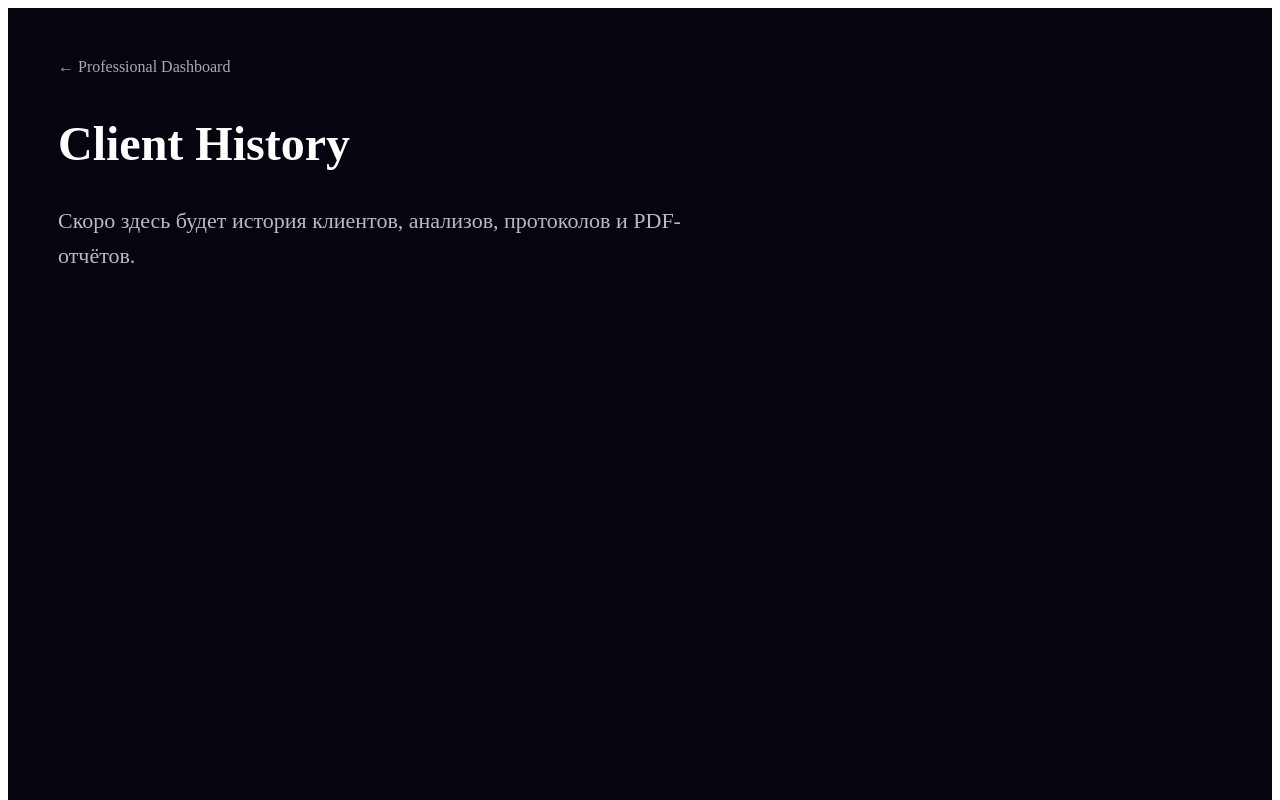
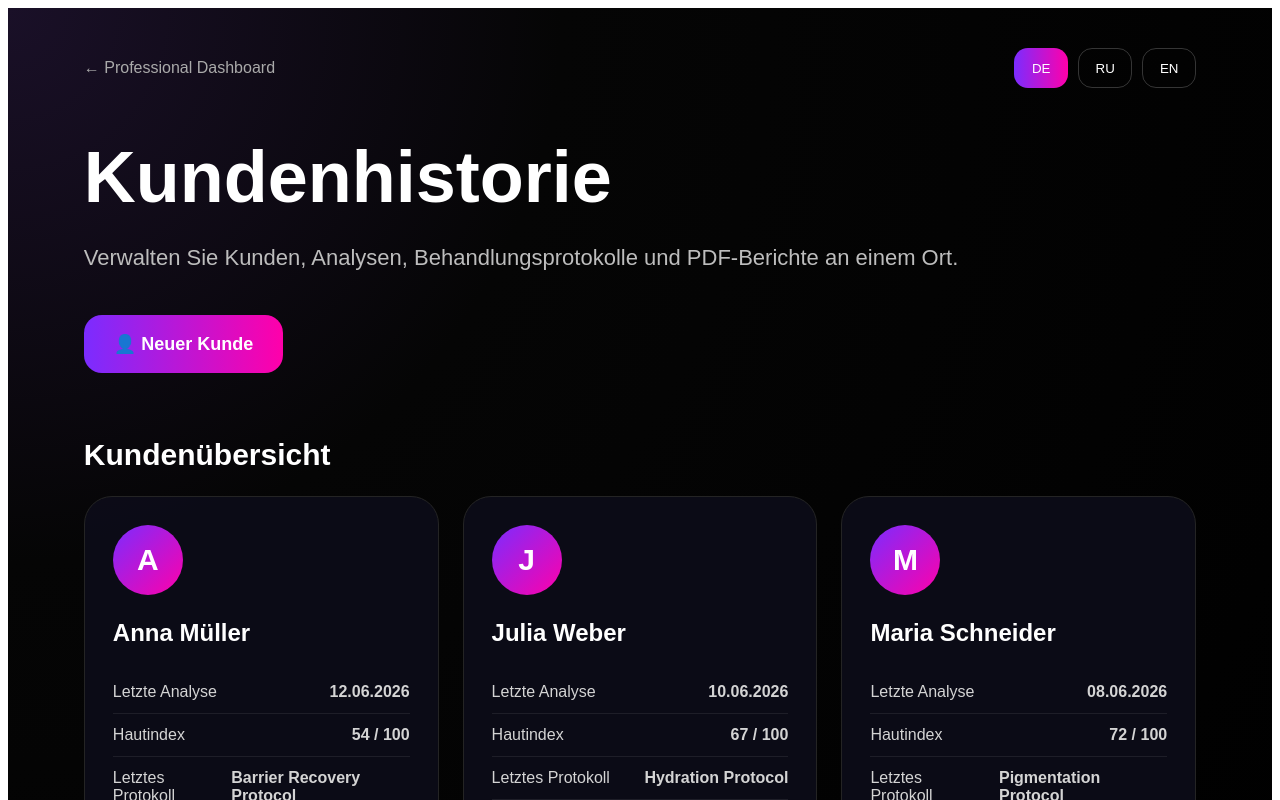
Before and after one commit to piladd-design/formulens-lab, a Next.js app: page /pro/clients in a window 1280 px wide. Shown: the top 800 px of the page. Built offline with nearby package versions, Linux system fonts and the light colour scheme.

Commit message:
Update page.js

```diff
--- a/app/pro/clients/page.js
+++ b/app/pro/clients/page.js
@@ -1,19 +1,282 @@
+'use client'
+
 import Link from 'next/link'
+import { useState } from 'react'
+
+const translations = {
+  DE: {
+    back: '← Professional Dashboard',
+    title: 'Kundenhistorie',
+    subtitle:
+      'Verwalten Sie Kunden, Analysen, Behandlungsprotokolle und PDF-Berichte an einem Ort.',
+
+    newClient: '👤 Neuer Kunde',
+
+    lastAnalysis: 'Letzte Analyse',
+    skinScore: 'Hautindex',
+    lastProtocol: 'Letztes Protokoll',
+    reports: 'PDF-Berichte',
+
+    clientList: 'Kundenübersicht',
+  },
+
+  RU: {
+    back: '← Профессиональная панель',
+    title: 'История клиентов',
+    subtitle:
+      'Управление клиентами, анализами кожи, протоколами процедур и PDF-отчётами в одном месте.',
+
+    newClient: '👤 Новый клиент',
+
+    lastAnalysis: 'Последний анализ',
+    skinScore: 'Индекс кожи',
+    lastProtocol: 'Последний протокол',
+    reports: 'PDF-отчёты',
+
+    clientList: 'Список клиентов',
+  },
+
+  EN: {
+    back: '← Professional Dashboard',
+    title: 'Client History',
+    subtitle:
+      'Manage clients, skin analyses, treatment protocols and PDF reports in one place.',
+
+    newClient: '👤 New Client',
+
+    lastAnalysis: 'Last Analysis',
+    skinScore: 'Skin Score',
+    lastProtocol: 'Last Protocol',
+    reports: 'PDF Reports',
+
+    clientList: 'Client List',
+  },
+}
+
+const demoClients = [
+  {
+    name: 'Anna Müller',
+    analysis: '12.06.2026',
+    score: '54 / 100',
+    protocol: 'Barrier Recovery Protocol',
+    reports: 4,
+  },
+  {
+    name: 'Julia Weber',
+    analysis: '10.06.2026',
+    score: '67 / 100',
+    protocol: 'Hydration Protocol',
+    reports: 2,
+  },
+  {
+    name: 'Maria Schneider',
+    analysis: '08.06.2026',
+    score: '72 / 100',
+    protocol: 'Pigmentation Protocol',
+    reports: 5,
+  },
+]
 
 export default function ProClientsPage() {
+  const [lang, setLang] = useState('DE')
+
+  const t = translations[lang]
+
   return (
-    <main style={{ minHeight: '100vh', background: '#050510', color: 'white', padding: '50px' }}>
-      <Link href="/pro" style={{ color: '#aaa', textDecoration: 'none' }}>
-        ← Professional Dashboard
-      </Link>
+    <main style={styles.main}>
+      <div style={styles.wrap}>
+        <div style={styles.topBar}>
+          <Link href="/pro" style={styles.back}>
+            {t.back}
+          </Link>
 
-      <h1 style={{ fontSize: '48px', marginTop: '40px' }}>
-        Client History
-      </h1>
+          <div style={styles.langSwitch}>
+            {['DE', 'RU', 'EN'].map((item) => (
+              <button
+                key={item}
+                onClick={() => setLang(item)}
+                style={lang === item ? styles.langActive : styles.langBtn}
+              >
+                {item}
+              </button>
+            ))}
+          </div>
+        </div>
 
-      <p style={{ color: '#bbb', fontSize: '22px', maxWidth: '700px', lineHeight: 1.6 }}>
-        Скоро здесь будет история клиентов, анализов, протоколов и PDF-отчётов.
-      </p>
+        <h1 style={styles.h1}>{t.title}</h1>
+
+        <p style={styles.sub}>{t.subtitle}</p>
+
+        <button style={styles.newClientBtn}>
+          {t.newClient}
+        </button>
+
+        <section style={styles.section}>
+          <h2 style={styles.h2}>{t.clientList}</h2>
+
+          <div style={styles.grid}>
+            {demoClients.map((client) => (
+              <div key={client.name} style={styles.card}>
+                <div style={styles.avatar}>
+                  {client.name.charAt(0)}
+                </div>
+
+                <h3 style={styles.clientName}>
+                  {client.name}
+                </h3>
+
+                <div style={styles.infoRow}>
+                  <span>{t.lastAnalysis}</span>
+                  <strong>{client.analysis}</strong>
+                </div>
+
+                <div style={styles.infoRow}>
+                  <span>{t.skinScore}</span>
+                  <strong>{client.score}</strong>
+                </div>
+
+                <div style={styles.infoRow}>
+                  <span>{t.lastProtocol}</span>
+                  <strong>{client.protocol}</strong>
+                </div>
+
+                <div style={styles.infoRow}>
+                  <span>{t.reports}</span>
+                  <strong>{client.reports}</strong>
+                </div>
+              </div>
+            ))}
+          </div>
+        </section>
+      </div>
     </main>
   )
 }
+
+const styles = {
+  main: {
+    minHeight: '100vh',
+    background:
+      'radial-gradient(circle at top left,#1a1028 0%,#050505 35%,#000 100%)',
+    color: 'white',
+    padding: '40px 6% 70px',
+    fontFamily: 'Arial, sans-serif',
+  },
+
+  wrap: {
+    maxWidth: '1400px',
+    margin: '0 auto',
+  },
+
+  topBar: {
+    display: 'flex',
+    justifyContent: 'space-between',
+    alignItems: 'center',
+    marginBottom: '36px',
+  },
+
+  back: {
+    color: '#aaa',
+    textDecoration: 'none',
+  },
+
+  langSwitch: {
+    display: 'flex',
+    gap: '10px',
+  },
+
+  langBtn: {
+    width: '54px',
+    height: '40px',
+    borderRadius: '14px',
+    border: '1px solid rgba(255,255,255,0.2)',
+    background: 'transparent',
+    color: 'white',
+    cursor: 'pointer',
+  },
+
+  langActive: {
+    width: '54px',
+    height: '40px',
+    borderRadius: '14px',
+    border: 'none',
+    background: 'linear-gradient(90deg,#7b2cff,#ff00aa)',
+    color: 'white',
+    cursor: 'pointer',
+  },
+
+  h1: {
+    fontSize: 'clamp(42px,6vw,72px)',
+    marginBottom: '20px',
+    fontWeight: 900,
+  },
+
+  sub: {
+    color: '#bdbdbd',
+    fontSize: '22px',
+    lineHeight: 1.6,
+    maxWidth: '900px',
+    marginBottom: '40px',
+  },
+
+  newClientBtn: {
+    padding: '18px 30px',
+    borderRadius: '18px',
+    border: 'none',
+    background: 'linear-gradient(90deg,#7b2cff,#ff00aa)',
+    color: 'white',
+    fontSize: '18px',
+    fontWeight: 800,
+    cursor: 'pointer',
+    marginBottom: '40px',
+  },
+
+  section: {
+    marginTop: '10px',
+  },
+
+  h2: {
+    fontSize: '30px',
+    marginBottom: '24px',
+  },
+
+  grid: {
+    display: 'grid',
+    gridTemplateColumns: 'repeat(auto-fit,minmax(300px,1fr))',
+    gap: '24px',
+  },
+
+  card: {
+    background: 'rgba(12,12,24,0.92)',
+    border: '1px solid #242424',
+    borderRadius: '28px',
+    padding: '28px',
+  },
+
+  avatar: {
+    width: '70px',
+    height: '70px',
+    borderRadius: '50%',
+    background: 'linear-gradient(135deg,#7b2cff,#ff00aa)',
+    display: 'flex',
+    alignItems: 'center',
+    justifyContent: 'center',
+    fontSize: '30px',
+    fontWeight: 900,
+    marginBottom: '18px',
+  },
+
+  clientName: {
+    fontSize: '24px',
+    marginBottom: '24px',
+  },
+
+  infoRow: {
+    display: 'flex',
+    justifyContent: 'space-between',
+    gap: '12px',
+    padding: '12px 0',
+    borderBottom: '1px solid rgba(255,255,255,0.08)',
+    color: '#d4d4d4',
+  },
+}
```
